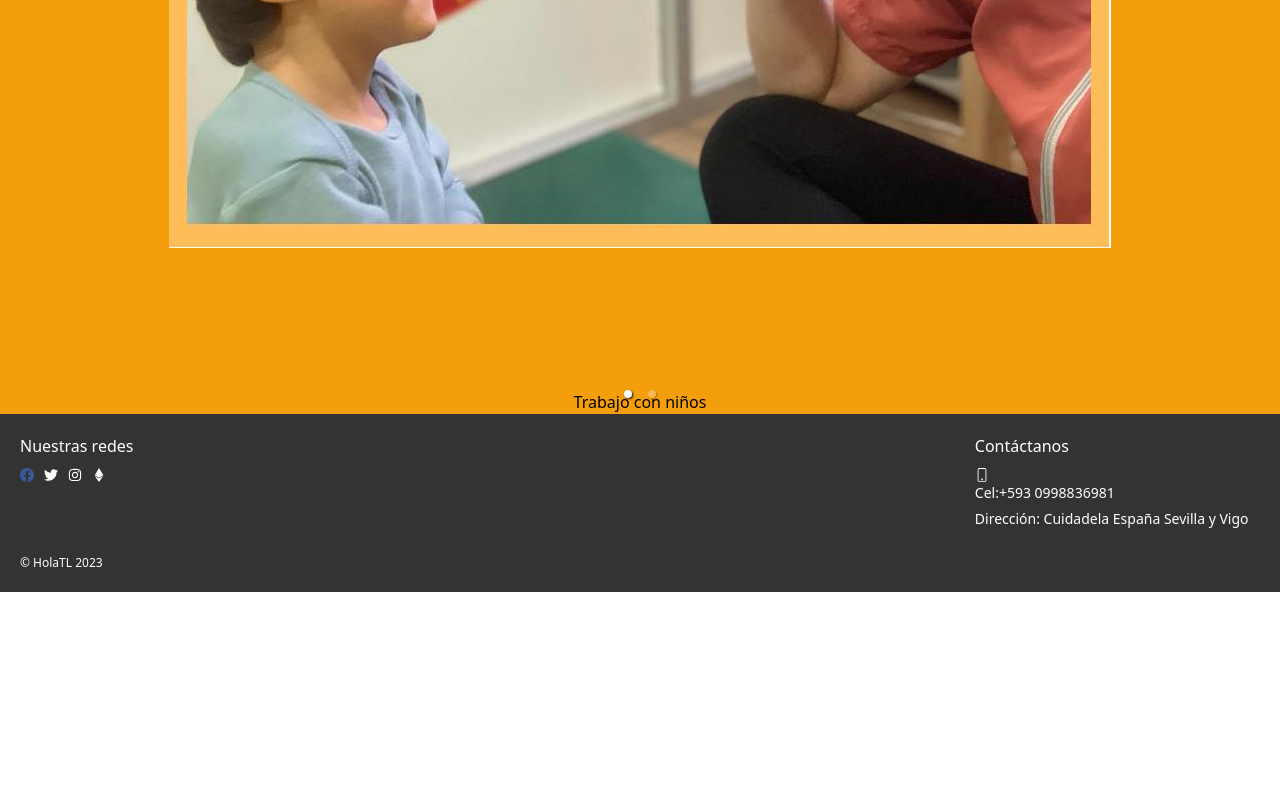
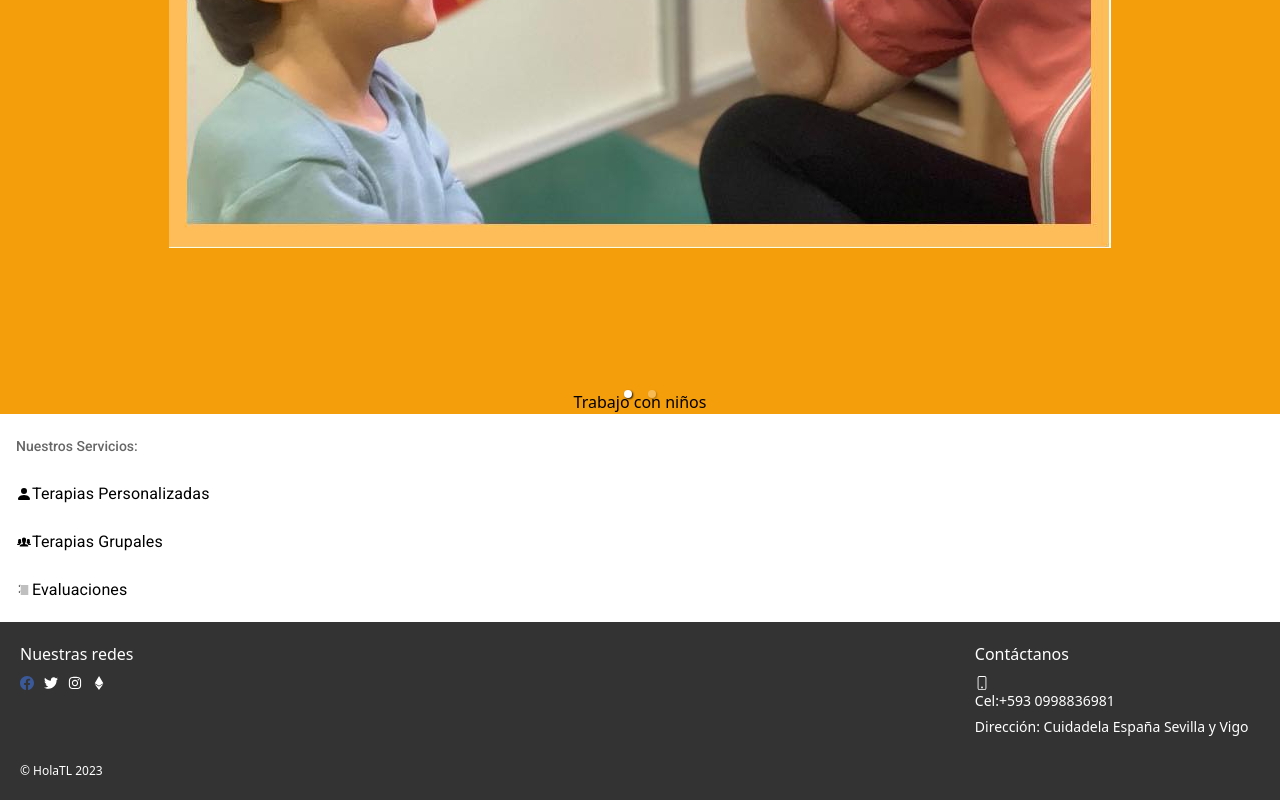
Before and after one commit to 123-code/Hola-Frontend, a React (Create React App) app: page / in a window 1280 px wide. Shown: the part 953-1753 px from the top of the page. Before the commit the page ends 1545 px from the top, so only its background shows below. Built offline with nearby package versions, Linux system fonts and the light colour scheme.

Commit message:
style updates

```diff
--- a/package.json
+++ b/package.json
@@ -6,10 +6,14 @@
   "dependencies": {
     "@ant-design/icons": "^5.0.1",
     "@craco/craco": "^6.1.1",
+    "@emotion/react": "^11.10.6",
+    "@emotion/styled": "^11.10.6",
     "@fontsource/roboto": "^4.5.8",
     "@googlemaps/react-wrapper": "^1.1.35",
     "@material-ui/core": "^4.12.4",
+    "@mui/icons-material": "^5.11.16",
     "@mui/material": "^5.12.1",
+    "@mui/styled-engine-sc": "^5.12.0",
     "@testing-library/jest-dom": "^5.11.4",
     "@testing-library/react": "^11.1.0",
     "@testing-library/user-event": "^12.1.10",
@@ -25,6 +29,7 @@
     "react-scripts": "4.0.3",
     "react-sticky": "^6.0.3",
     "react-stickynode": "^4.0.0",
+    "styled-components": "^5.3.9",
     "web-vitals": "^1.0.1"
   },
   "scripts": {
--- a/src/App.js
+++ b/src/App.js
@@ -16,6 +16,7 @@ import Contacto from './Pages/Contacto';
 import NotFound from './Pages/NotFound';
 import Main from './Pages/Main';
 import Material from './Pages/Material';
+import Personalized from './Pages/Personalized';
 import Navbar from './Components/Navbar';
 import { StickyContainer, Sticky } from 'react-sticky';
 
@@ -35,6 +36,7 @@ export default class App extends React.Component {
           <Route path='/nosotros' element={<Nosotros/>}/>
           <Route path='/contacto' element={<Contacto/>}/>
           <Route path = '/material' element={<Material/>}/>
+          <Route path = '/personalized' element={<Personalized/>}/>
           <Route path='*' element={<NotFound/>}/>
 
         </Routes>
--- a/src/Components/PageBody.tsx
+++ /dev/null
@@ -1,30 +0,0 @@
-import React from 'react';
-import Card from '@mui/material/Card';
-import CardContent from '@mui/material/CardContent';
-import CardMedia from '@mui/material/CardMedia';
-import Typography from '@mui/material/Typography';
-import { CardActionArea } from '@mui/material';
-
-export function PageBody() {
-    return (
-        <Card sx={{ maxWidth: 345 }}>
-        <CardActionArea>
-          <CardMedia
-            component="img"
-            height="140"
-            image="/static/images/cards/contemplative-reptile.jpg"
-            alt="green iguana"
-          />
-          <CardContent>
-            <Typography gutterBottom variant="h5" component="div">
-              Lizard
-            </Typography>
-            <Typography variant="body2" color="text.secondary">
-              Lizards are a widespread group of squamate reptiles, with over 6,000
-              species, ranging across all continents except Antarctica
-            </Typography>
-          </CardContent>
-        </CardActionArea>
-      </Card>
-    );
-}
--- /dev/null
+++ b/src/Pages/Body.jsx
@@ -0,0 +1,45 @@
+import * as React from 'react';
+import { useNavigate } from 'react-router-dom';
+
+import List from '@mui/material/List';
+import ListSubheader from '@mui/material/ListSubheader';
+import ListItemButton from '@mui/material/ListItemButton';
+import ListItemText from '@mui/material/ListItemText';
+import ListItemIcon from '@mui/material/ListItemIcon';
+import InboxIcon from '@mui/icons-material/MoveToInbox';
+import {IoIosPeople} from 'react-icons/io';
+import {BsFillPersonFill} from 'react-icons/bs';
+import{GiChecklist} from 'react-icons/gi';
+
+export default function NestedList() {
+  const [open, setOpen] = React.useState(true);
+  const navigate = useNavigate();
+  const handleClick = () => {
+    setOpen(!open);
+  };
+
+  return (
+    <List>
+      <ListSubheader component="div" id="nested-list-subheader">
+        Nuestros Servicios:
+      </ListSubheader>
+
+
+      <ListItemButton onClick={()=>{navigate("/personalized")}}>
+      <BsFillPersonFill/>
+      <ListItemText primary="Terapias Personalizadas" />
+      </ListItemButton>
+
+      <ListItemButton>
+      <IoIosPeople />
+      <ListItemText primary="Terapias Grupales" />
+      </ListItemButton>
+
+      <ListItemButton>
+        <GiChecklist/>
+      <ListItemText primary="Evaluaciones" />
+      </ListItemButton>
+
+    </List>
+  );
+}
--- a/src/Pages/Body.tsx
+++ /dev/null
@@ -1,9 +0,0 @@
-import React from 'react';
-
-export default function Body() {
-    return (
-        <div>
-            <h1>Body</h1>
-        </div>
-    );
-}
--- a/src/Pages/Main.js
+++ b/src/Pages/Main.js
@@ -1,4 +1,5 @@
 import React,{useState,useRef,useEffect} from 'react';
+
 import  Navbar  from '../Components/Navbar';
 import ImageSlider from '../Components/ImageSlider';
 import "react-responsive-carousel/lib/styles/carousel.min.css";
@@ -6,7 +7,7 @@ import Logo from '../Logo.jpg';
 import Frase from '../Components/Frase';
 import Footer from '../Components/Footer';
 import { Wrapper, Status } from "@googlemaps/react-wrapper";
-import Body from './Body.tsx';
+import Body from './Body.jsx';
 
  //<TxtCards CardText/>
 
@@ -45,13 +46,9 @@ const Main = (props)=>{
     return(
         <>
         <Navbar/>
-
-
         <Frase/>
-
-
         <ImageSlider/>
-
+        <Body/>
          <Footer/>
         </>
     )
--- /dev/null
+++ b/src/Pages/Personalized.tsx
@@ -0,0 +1,39 @@
+import * as React from 'react';
+import Card from '@mui/material/Card';
+import CardContent from '@mui/material/CardContent';
+import CardMedia from '@mui/material/CardMedia';
+import Typography from '@mui/material/Typography';
+import { Button, CardActionArea, CardActions } from '@mui/material';
+
+const Personalized = () => {
+
+    return (
+        <div>
+            <Card sx={{ maxWidth: 345 }}>
+      <CardActionArea>
+        <CardMedia
+          component="img"
+          height="140"
+          image="/static/images/cards/contemplative-reptile.jpg"
+          alt="green iguana"
+        />
+        <CardContent>
+          <Typography gutterBottom variant="h5" component="div">
+                Terapias Personalizadas:
+          </Typography>
+          <Typography variant="body2" color="text.secondary">
+            Lizards are a widespread group of squamate reptiles, with over 6,000
+            species, ranging across all continents except Antarctica
+          </Typography>
+        </CardContent>
+      </CardActionArea>
+      <CardActions>
+        <Button size="small" color="primary">
+         Contáctanos
+        </Button>
+      </CardActions>
+    </Card>
+        </div>
+    );
+}
+export default Personalized;
--- /dev/null
+++ b/src/react-app-env.d.ts
@@ -0,0 +1 @@
+/// <reference types="react-scripts" />
```
Also changed, not shown: tsconfig.json (added, +26 -0 lines), 2 other files (tests, documents, lock files or other folders).
